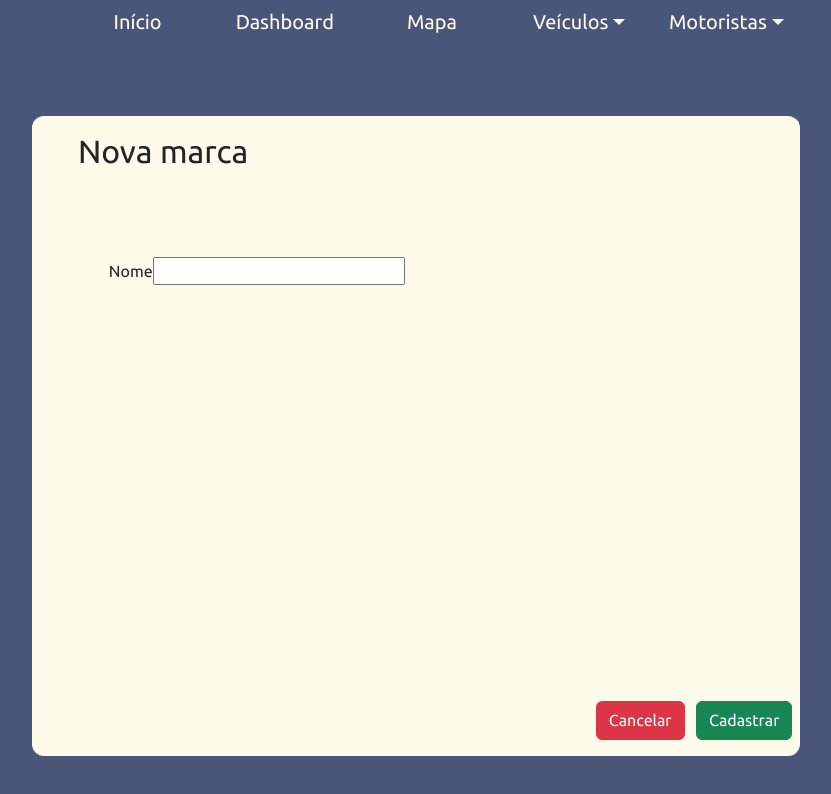
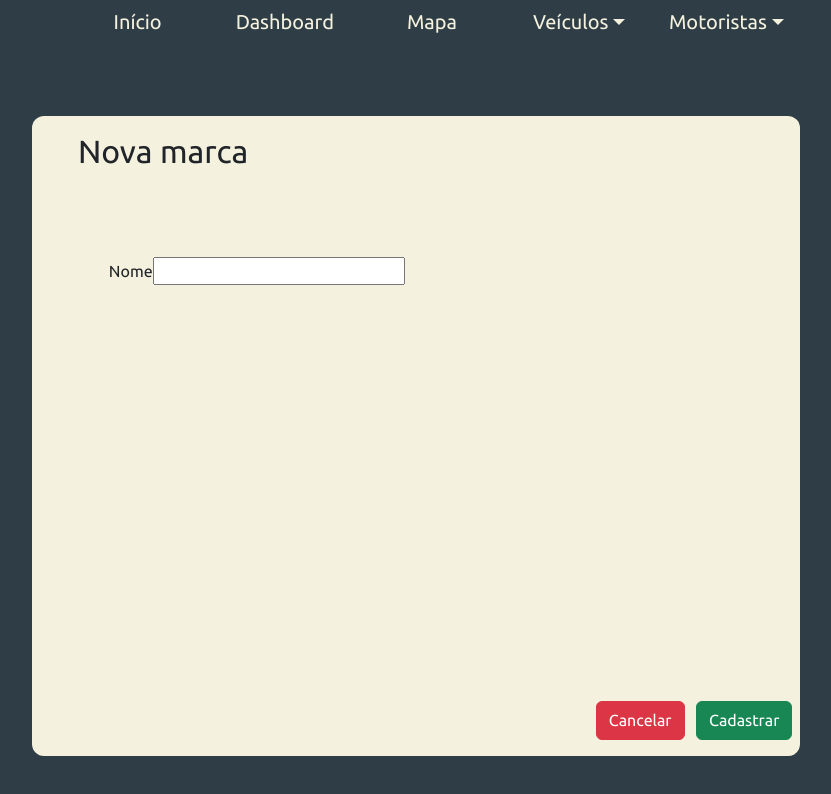
Before and after one commit to KauanMuriel/SilkRoad, a Vue app in the folder Frontend/: page /brand/register in a window 1280 px wide. Shown: the top 794 px of the page, without its empty margins (224-1055 px from the left). Built offline with nearby package versions, Linux system fonts and the light colour scheme.

Commit message:
Theme changes and list driver route

```diff
--- a/Frontend/src/App.vue
+++ b/Frontend/src/App.vue
@@ -41,7 +41,6 @@ export default {
   .wrapper {
     height: 100%;
     width: 100%;
-    background-color: #495579;
     display: flex;
     justify-content: center;
     align-items: center;
@@ -52,7 +51,7 @@ export default {
     flex-direction: column;
     overflow: hidden;
     height: 100vh;
-    background-color: #495579;
+    background-color: #2f3e46;
   }
 
 </style>
--- a/Frontend/src/components/base/CardBase.vue
+++ b/Frontend/src/components/base/CardBase.vue
@@ -8,7 +8,7 @@
     #card {
         height: 80vh;
         width: 60vw;
-        background-color: #FFFBEB;
+        background-color: #f4f1de;
         border-radius: 12px;
         display: flex;
         justify-content: center;
--- a/Frontend/src/components/base/ListBase.vue
+++ b/Frontend/src/components/base/ListBase.vue
@@ -1,5 +1,7 @@
 <template>
-    <card-base></card-base>
+    <card-base>
+
+    </card-base>
 </template>
 
 <script>
--- a/Frontend/src/components/layout/TheHeader.vue
+++ b/Frontend/src/components/layout/TheHeader.vue
@@ -94,15 +94,19 @@ button {
 .link-route {
     font-size: 20px;
     text-decoration: none;
-    color: #FFFBEB;
+    color: #f4f1de;
 }
 
 .link-route:hover {
-    color: #dadada;
+    color: #c9c9c9;
 }
 
 .link-dropdown {
     color: #414141;
+}
+
+.dropdown-menu {
+    background-color: #f4f1de;
 }
 
 #list-links {
--- a/Frontend/src/router/index.js
+++ b/Frontend/src/router/index.js
@@ -12,6 +12,10 @@ const router = createRouter({
       component: () => import('../views/Driver/Register.vue')
     },
     {
+      path: '/driver/all',
+      component: () => import('../views/Driver/List.vue')
+    },
+    {
       path: '/vehicle/register',
       component: () => import('../views/Vehicle/Register.vue')
     },
@@ -20,6 +24,6 @@ const router = createRouter({
       component: () => import('../views/Brand/Register.vue')
     }
   ]
-})
+});
 
 export default router
```
